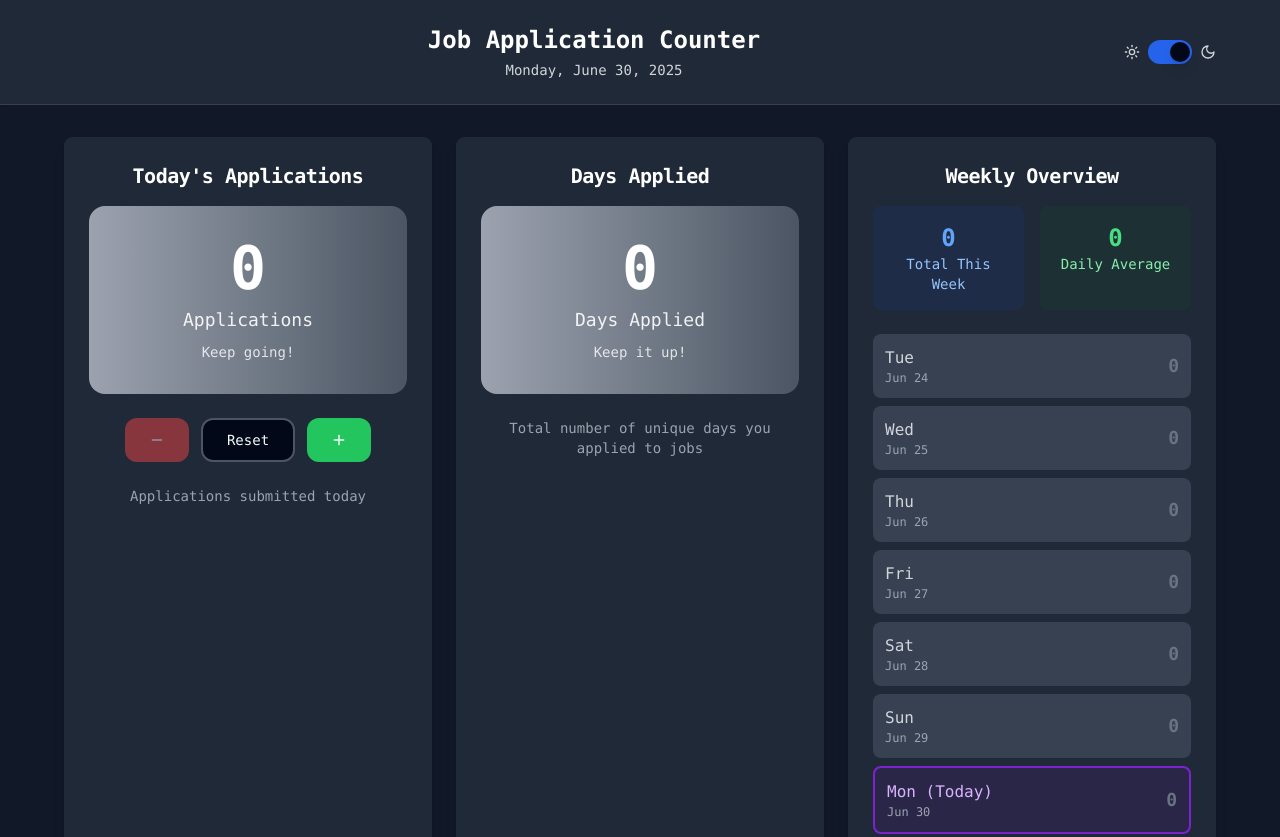
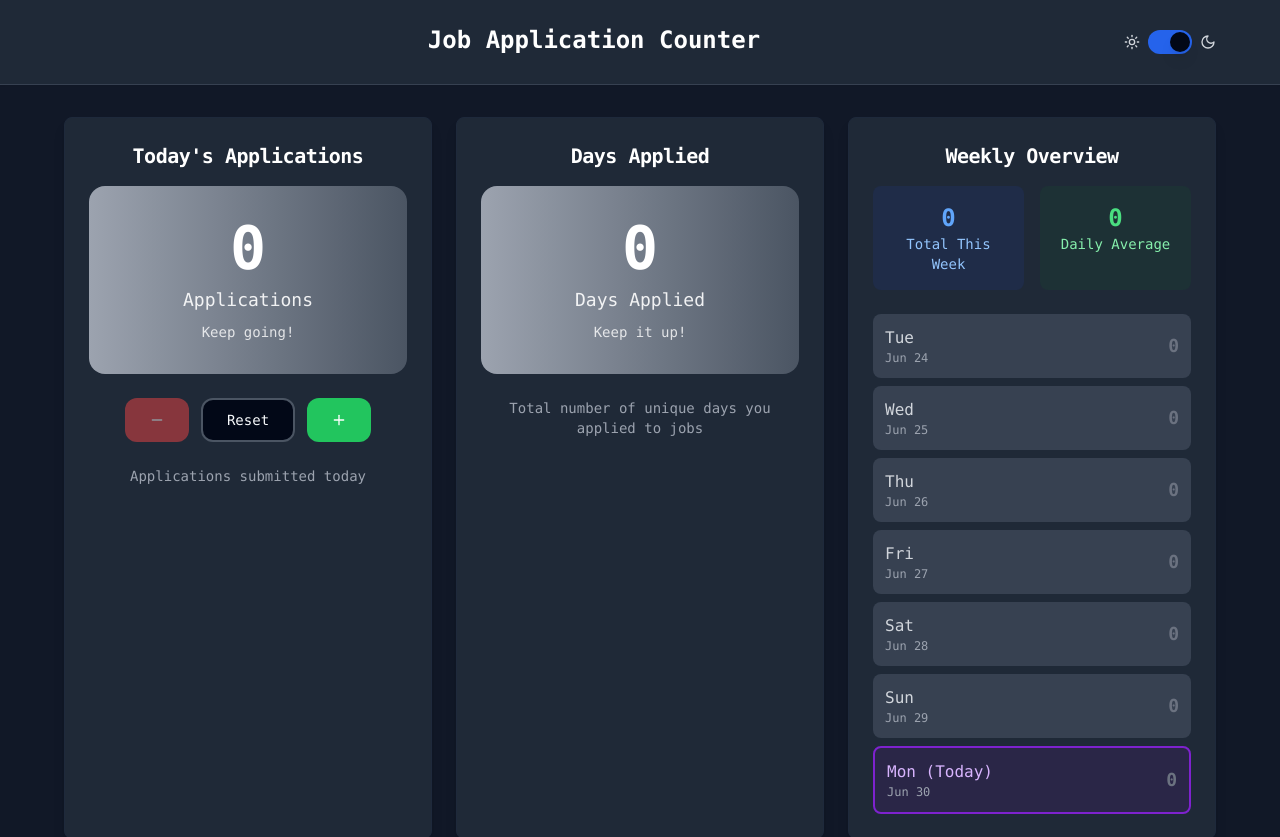
Before and after one commit to suryatejamerugu/applications-counter, a React (Vite) app: page / in a window 1280 px wide. Shown: the top 837 px of the page. Built offline with nearby package versions, Linux system fonts and the light colour scheme.

Commit message:
Visual edit in Lovable
Edited UI in Lovable

```diff
--- a/src/pages/Index.tsx
+++ b/src/pages/Index.tsx
@@ -94,7 +94,7 @@ const Index = () => {
             <div className="text-center flex-1">
               <h1 className="text-2xl font-bold text-gray-900 dark:text-white mb-1">Job Application Counter</h1>
               <div className="text-sm text-gray-600 dark:text-gray-300">
-                <div>{date}</div>
+
 
               </div>
             </div>
```
